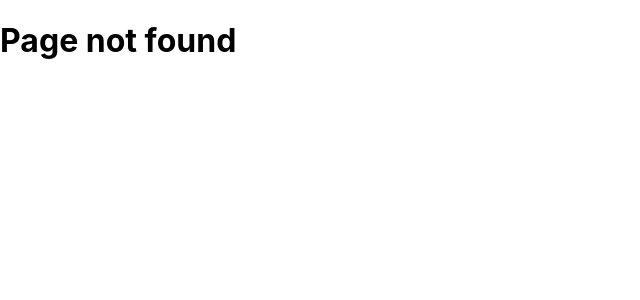
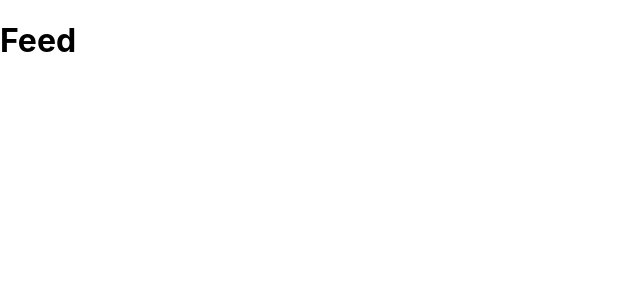
Before and after one commit to WeirdyBenji/testing-strategy, a React (Create React App) app in the folder front/: page / in a window 1280 px wide. Before the commit this address had no page. Shown: the top 300 px of the page, without its empty margins (0-640 px from the left). Built offline with nearby package versions, Linux system fonts and the light colour scheme.

Commit message:
[ADD] Feed page

```diff
--- a/front/src/App.js
+++ b/front/src/App.js
@@ -1,3 +1,4 @@
+import Feed     from "./Feed/Feed";
 import Login    from "./Login/Login";
 import Register from "./Register/Register";
 import NoPage   from "./NoPage/NoPage";
@@ -9,6 +10,7 @@ function App() {
   return (
     <BrowserRouter>
       <Routes>
+        <Route index element={<Feed />} />
         <Route path="login" element={<Login />} />
         <Route path="register" element={<Register />} />
         <Route path="*" element={<NoPage />} />
--- /dev/null
+++ b/front/src/Feed/Feed.jsx
@@ -0,0 +1,9 @@
+import "./Feed.css"
+
+export default function Feed() {
+    return (
+        <div>
+            <h1>Feed</h1>
+        </div>
+    );
+}
```
Also changed, not shown: front/src/Feed/Feed.css (added).
